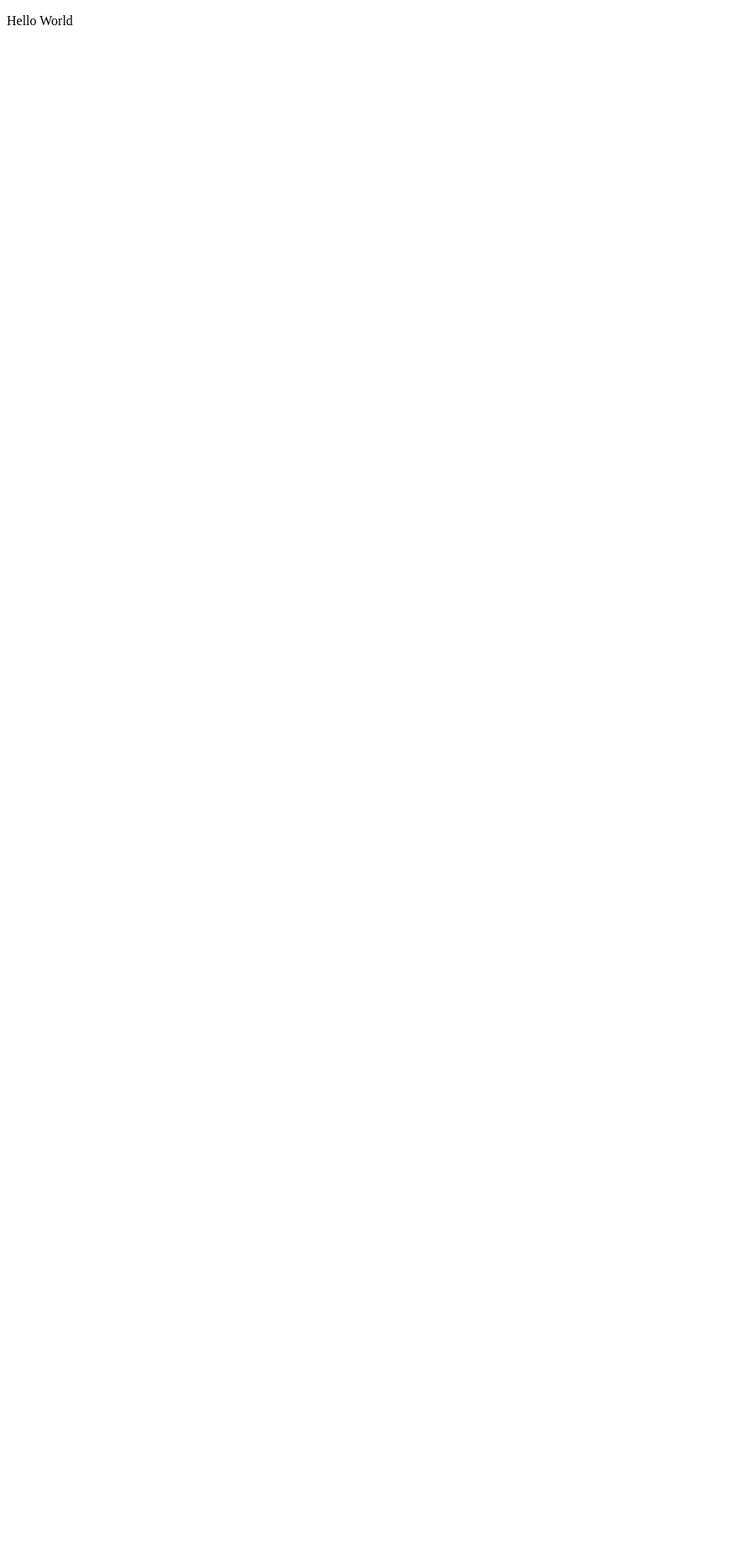
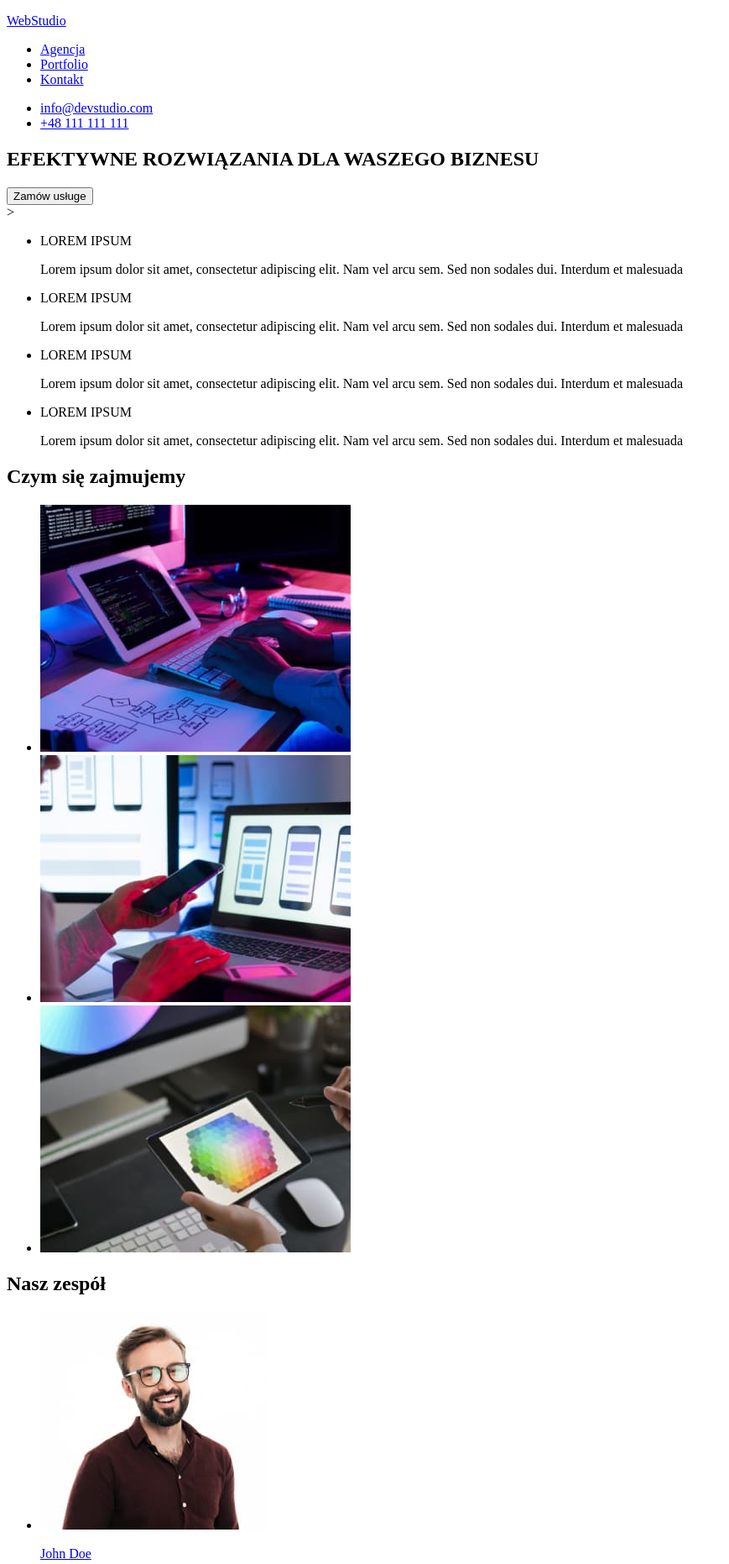
Before and after one commit to W-ojciech/goit-markup-hw-01, a plain HTML site: page index.html in a window 1280 px wide. Shown: the top 1862 px of the page at 84% size, without its empty margins (0-869 px from the left). Before the commit the page ends 800 px from the top, so only its background shows below. Drawn offline with Linux system fonts and the light colour scheme.

Commit message:
HTML layaut ready with all section, header and footer

```diff
--- a/index.html
+++ b/index.html
@@ -6,7 +6,112 @@
 </head>
 
 <body>
-    <p>Hello World</p>
+    <header>
+        <a href="#">
+            <p>
+                <span>Web</span>Studio
+            </p>
+        </a>
+        <!-- Navigation panel -->
+        <nav>
+            <ul>
+                <li><a href="#">Agencja</a></li>
+                <li><a href="#">Portfolio</a></li>
+                <li><a href="#">Kontakt</a></li>
+            </ul>
+        </nav>
+        <ul>
+            <li><a href="mailto:info@devstudio.com">info@devstudio.com</a></li>
+            <li><a href="tel:+48111111111">+48 111 111 111</a></li>
+        </ul>
+    </header>
+
+    <main>
+        <!-- Section 1 "EFEKTYWNE ROZWIĄZANIA DLA WASZEGO BIZNESU " -->
+        <section>
+            <h1>EFEKTYWNE ROZWIĄZANIA DLA WASZEGO BIZNESU</h1>
+            <button type="button">Zamów usługe</button>
+        </section>
+
+        <!-- Section 2 - servis description -->
+        <section>
+            ><ul>
+                <li>
+                    <p>LOREM IPSUM</p>
+                    <p>Lorem ipsum dolor sit amet, consectetur adipiscing elit. Nam vel arcu sem. Sed non sodales dui.
+                        Interdum et malesuada</p>
+                </li>
+                <li>
+                    <p>LOREM IPSUM</p>
+                    <p>Lorem ipsum dolor sit amet, consectetur adipiscing elit. Nam vel arcu sem. Sed non sodales dui.
+                        Interdum et malesuada</p>
+                </li>
+                <li>
+                    <p>LOREM IPSUM</p>
+                    <p>Lorem ipsum dolor sit amet, consectetur adipiscing elit. Nam vel arcu sem. Sed non sodales dui.
+                        Interdum et malesuada</p>
+                </li>
+                <li>
+                    <p>LOREM IPSUM</p>
+                    <p>Lorem ipsum dolor sit amet, consectetur adipiscing elit. Nam vel arcu sem. Sed non sodales dui.
+                        Interdum et malesuada</p>
+                </li>
+            </ul>
+        </section>
+
+        <!-- Section 3 - "Czym sie zajmujemy" -->
+        <section>
+            <h2>Czym się zajmujemy</h2>
+            <ul>
+                <li><img src="/images/our job/programming.jpg" alt="programming" width="370" height="294"></li>
+                <li><img src="/images/our job/layout.jpg" alt="layout" width="370" height="294"></li>
+                <li><img src="/images/our job/design.jpg" alt="design" width="370" height="294"></li>
+            </ul>
+        </section>
+
+        <!-- Section 4 - "Nasz zespół" -->
+        <section>
+            <h2>Nasz zespół</h2>
+            <ul>
+                <li><img src="/images/our people/john-doe1.jpg" alt="John Doe" width="270" height="260">
+                    <p><a href="#">John Doe</a></p>
+                    <p>Frontend Developer</p>
+                </li>
+                <li><img src="/images/our people/john-doe2.jpg" alt="John Doe" width="270" height="260">
+                    <p><a href="#">John Doe</a></p>
+                    <p>Frontend Developer</p>
+                </li>
+                <li><img src="/images/our people/john-doe3.jpg" alt="John Doe" width="270" height="260">
+                    <p><a href="#">John Doe</a></p>
+                    <p>Frontend Developer</p>
+                </li>
+                <li><img src="/images/our people/john-doe4.jpg" alt="John Doe" width="270" height="260">
+                    <p><a href="#">John Doe</a></p>
+                    <p>Frontend Developer</p>
+                </li>
+            </ul>
+        </section>
+    </main>
+
+    <footer>
+        <a href="#">
+            <p>
+                <span>Web</span>Studio
+            </p>
+        </a>
+        <address>
+            <ul>
+                <li>
+                    <a href="https://goo.gl/maps/GoScVA1be1kBNJ3W7" target="_blank">
+                        m. Warszawa, Aleje Jerozolimskie 21
+                    </a>
+                </li>
+                <li><a href="mailto:info@example.com">info@example.com</a></li>
+                <li><a href="tel:+4793921911">+48 111 111 111</a></li>
+            </ul>
+        </address>
+    </footer>
+
 </body>
 
 </html>
```
Also changed, not shown: images/our job/design.jpg (added), images/our job/layout.jpg (added), images/our job/programming.jpg (added), images/our people/john-doe1.jpg (added), images/our people/john-doe2.jpg (added), images/our people/john-doe3.jpg (added), images/our people/john-doe4.jpg (added).
